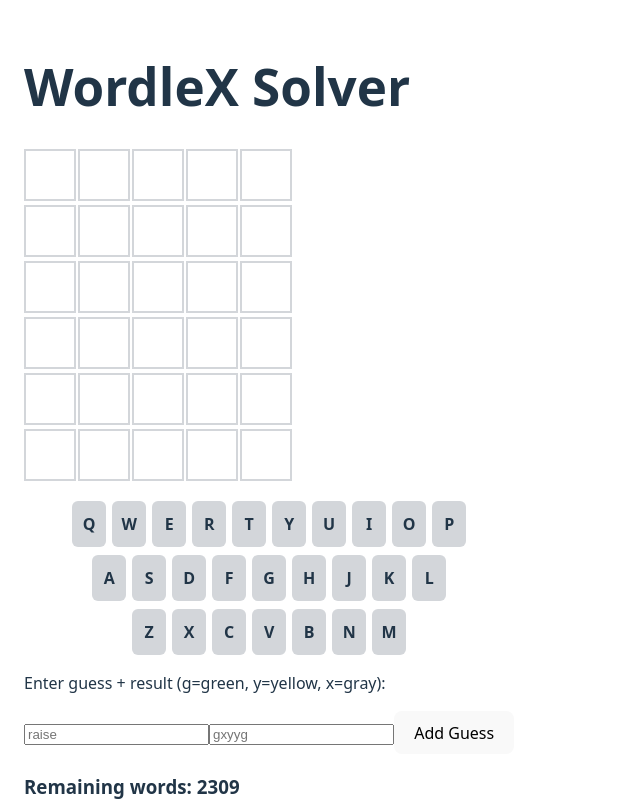
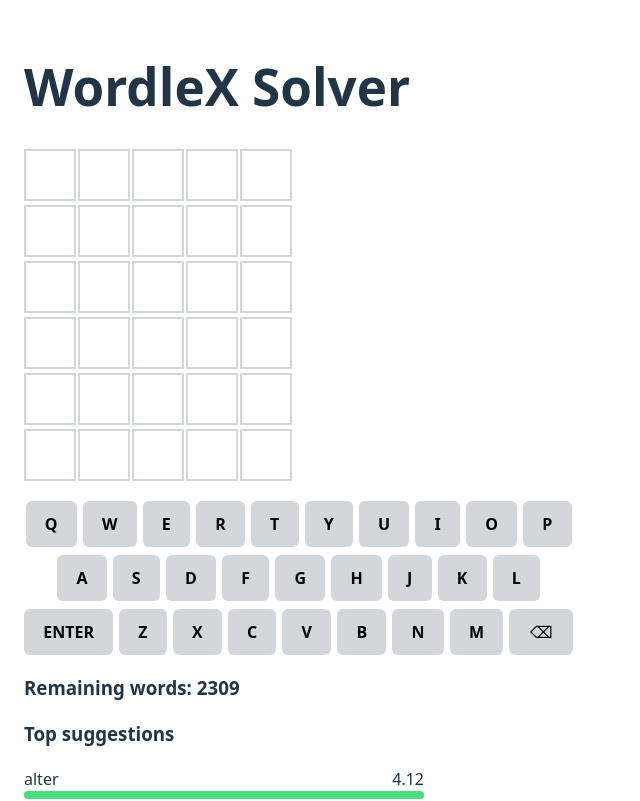
Before and after one commit to Shreyawangikar/WordleX, a React (Vite) app: page / in a window 1280 px wide. Shown: the top 801 px of the page, without its empty margins (0-640 px from the left). Built offline with nearby package versions, Linux system fonts and the light colour scheme.

Commit message:
Make keyboard clickable with live typing

```diff
--- a/src/App.tsx
+++ b/src/App.tsx
@@ -9,6 +9,8 @@ import type { Feedback, LetterResult } from "./solver/wordleSolver";
 import { filterCandidates } from "./solver/wordleSolver";
 
 function App() {
+  const [currentGuess, setCurrentGuess] = useState("");
+
   const [letterStates, setLetterStates] = useState<
   Record<string, LetterResult>
 >({});
@@ -33,12 +35,16 @@ setSuggestions(rankGuesses(possible, possible, 10));
   }, []);
 
   const handleAddGuess = (guess: string, result: string) => {
-    setRows((r) => [...r, { word: guess, result: parsed }]);
-
   const parsed: LetterResult[] = result.split("").map((c) => {
     if (c === "g") return "green";
     if (c === "y") return "yellow";
     return "gray";
+  });
+
+  // Update grid rows
+  setRows((r) => [...r, { word: guess, result: parsed }]);
+
+  // Update keyboard letter states
   setLetterStates((prev) => {
     const next = { ...prev };
 
@@ -52,8 +58,6 @@ setSuggestions(rankGuesses(possible, possible, 10));
     });
 
     return next;
-});
-
   });
 
   const fb: Feedback = {
@@ -72,14 +76,44 @@ setSuggestions(rankGuesses(possible, possible, 10));
 };
 
 
+const handleKeyPress = (key: string) => {
+  if (rows.length >= 6) return;
+
+  if (key === "back") {
+    setCurrentGuess((g) => g.slice(0, -1));
+    return;
+  }
+
+  if (key === "enter") {
+    if (currentGuess.length !== 5) return;
+
+    handleAddGuess(currentGuess, "xxxxx");
+    setCurrentGuess("");
+    return;
+  }
+
+  if (/^[a-z]$/.test(key) && currentGuess.length < 5) {
+    setCurrentGuess((g) => g + key);
+  }
+};
+
   return (
     <div style={{ padding: 24 }}>
       <h1>WordleX Solver</h1>
-      <WordleGrid rows={rows} />
+      <WordleGrid
+  rows={[
+    ...rows,
+    ...(rows.length < 6 && currentGuess
+      ? [{ word: currentGuess, result: [] as LetterResult[] }]
+      : []),
+  ]}
+/>
 
-      <Keyboard letterStates={letterStates} />
 
-      <GuessInput onSubmit={handleAddGuess} />
+      <Keyboard letterStates={letterStates} onKeyPress={handleKeyPress} />
+
+
+      {/* <GuessInput onSubmit={handleAddGuess} /> */}
 
       <h3>Remaining words: {remaining.length}</h3>
 
@@ -121,11 +155,7 @@ setSuggestions(rankGuesses(possible, possible, 10));
   ))}
 </ul>
 
-      <ul>
-        {remaining.slice(0, 20).map((w) => (
-          <li key={w}>{w}</li>
-        ))}
-      </ul>
+
     </div>
   );
 }
--- a/src/components/Keyboard.css
+++ b/src/components/Keyboard.css
@@ -36,3 +36,15 @@
   background: #787c7e;
   color: white;
 }
+.key {
+  border: none;
+  cursor: pointer;
+}
+
+.key:active {
+  transform: scale(0.95);
+}
+
+.key.wide {
+  min-width: 64px;
+}
--- a/src/components/Keyboard.tsx
+++ b/src/components/Keyboard.tsx
@@ -5,27 +5,41 @@ type KeyState = LetterResult | undefined;
 
 interface Props {
   letterStates: Record<string, KeyState>;
+  onKeyPress: (key: string) => void;
 }
 
 const ROWS = ["qwertyuiop", "asdfghjkl", "zxcvbnm"];
 
-export function Keyboard({ letterStates }: Props) {
+export function Keyboard({ letterStates, onKeyPress }: Props) {
   return (
     <div className="keyboard">
-      {ROWS.map((row) => (
-        <div key={row} className="keyboard-row">
+      {ROWS.map((row, rowIdx) => (
+        <div key={rowIdx} className="keyboard-row">
+          {rowIdx === 2 && (
+            <button className="key wide" onClick={() => onKeyPress("enter")}>
+              Enter
+            </button>
+          )}
+
           {row.split("").map((ch) => {
             const state = letterStates[ch];
 
             return (
-              <div
+              <button
                 key={ch}
                 className={`key ${state ?? ""}`}
+                onClick={() => onKeyPress(ch)}
               >
                 {ch.toUpperCase()}
-              </div>
+              </button>
             );
           })}
+
+          {rowIdx === 2 && (
+            <button className="key wide" onClick={() => onKeyPress("back")}>
+              ⌫
+            </button>
+          )}
         </div>
       ))}
     </div>
```
Lines whose indentation alone changed are shown as unchanged.
